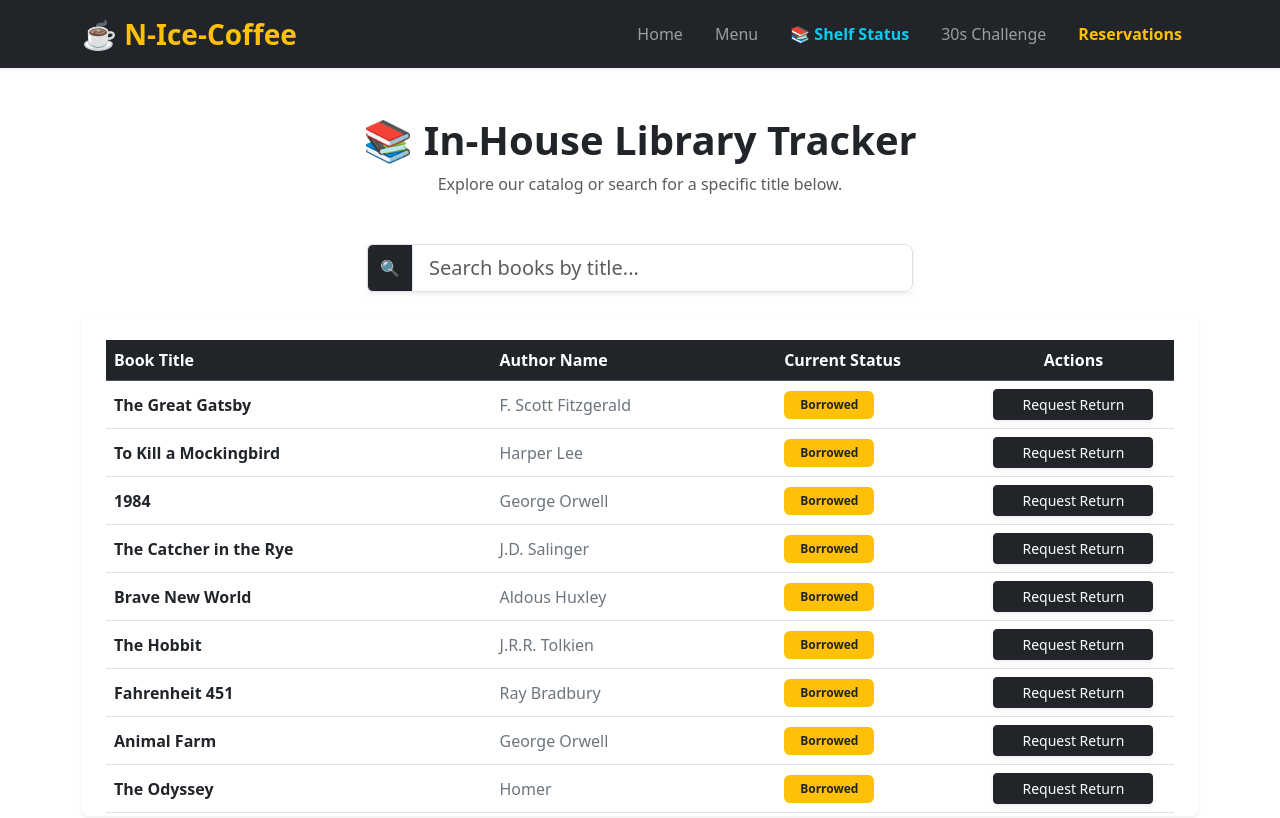
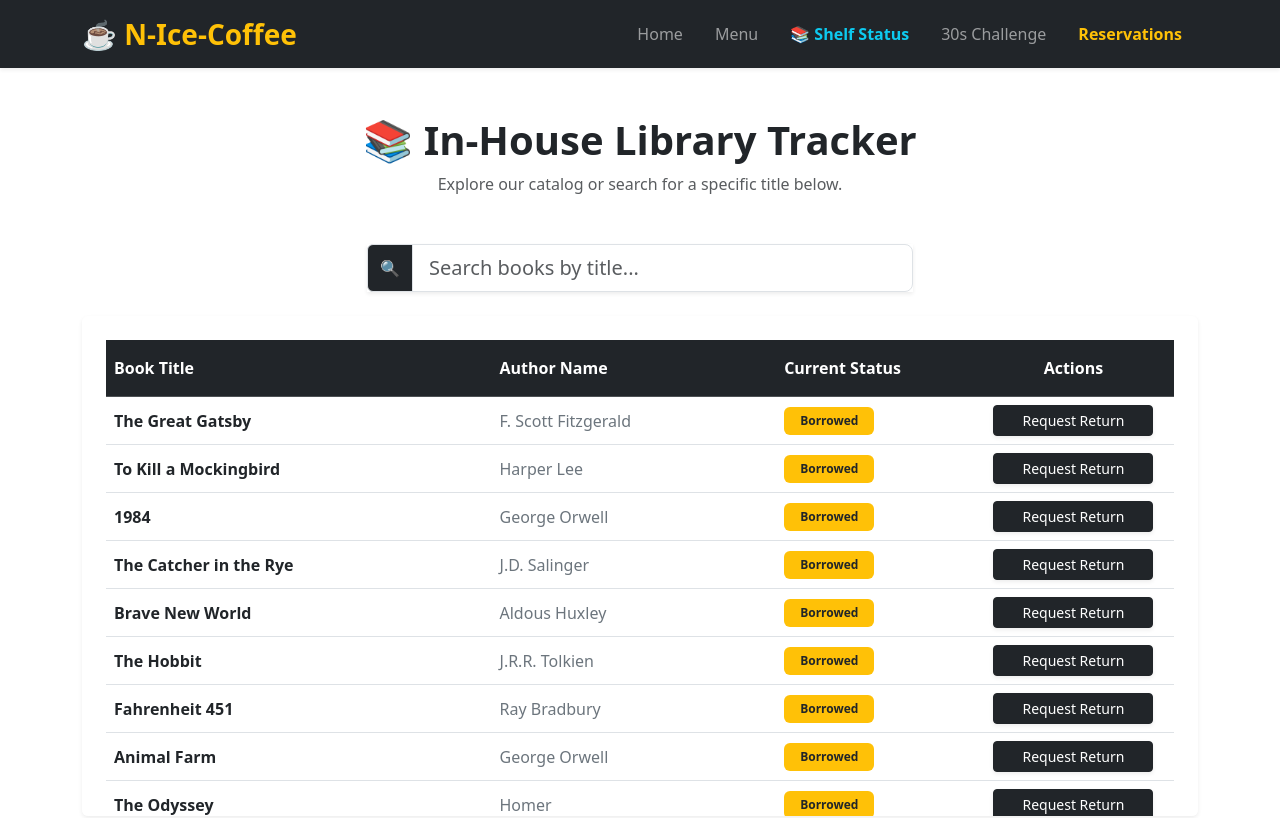
Before and after one commit to 12431093-pixel/n-ice-coffee, a React (Create React App) app: page /library in a window 1280 px wide. Shown: the top 818 px of the page. Built offline with nearby package versions, Linux system fonts and the light colour scheme.

Commit message:
Fix: Applied high-contrast solid dark container blocks onto sticky header nodes

```diff
--- a/src/Pages/Library.js
+++ b/src/Pages/Library.js
@@ -46,7 +46,7 @@ const Library = () => {
         <p className="text-muted">Explore our catalog or search for a specific title below.</p>
       </div>
 
-      {/* Course Requirement Met: Controlled Text Search Input Filter Element */}
+      {/* Controlled Text Search Input Filter Element */}
       <div className="row justify-content-center mb-4">
         <div className="col-md-6">
           <div className="input-group shadow-sm">
@@ -65,13 +65,14 @@ const Library = () => {
       {/* Scenario A: Search Results are Present */}
       {filteredBooks.length > 0 ? (
         <div className="card shadow-sm border-0 bg-white p-4" style={{ maxHeight: '500px', overflowY: 'scroll' }}>
-          <table className="table table-hover align-middle">
-            <thead className="table-dark sticky-top">
+          <table className="table table-hover align-middle mb-0">
+            {/* Bug Fix: Solid bg-dark applied to prevent overlapping transparent text on scroll */}
+            <thead className="table-dark sticky-top" style={{ top: 0, zIndex: 2 }}>
               <tr>
-                <th>Book Title</th>
-                <th>Author Name</th>
-                <th>Current Status</th>
-                <th className="text-center">Actions</th>
+                <th className="bg-dark text-white py-3">Book Title</th>
+                <th className="bg-dark text-white py-3">Author Name</th>
+                <th className="bg-dark text-white py-3">Current Status</th>
+                <th className="bg-dark text-white py-3 text-center">Actions</th>
               </tr>
             </thead>
             <tbody>
@@ -132,7 +133,7 @@ const Library = () => {
                   required
                   value={requestForm.bookTitle}
                   onChange={(e) => setRequestForm({ ...requestForm, bookTitle: e.target.value })}
-                  readOnly={!isCustomRequest} // Editable only if custom text title was typed
+                  readOnly={!isCustomRequest}
                 />
               </div>
               <div className="mb-3">
```
